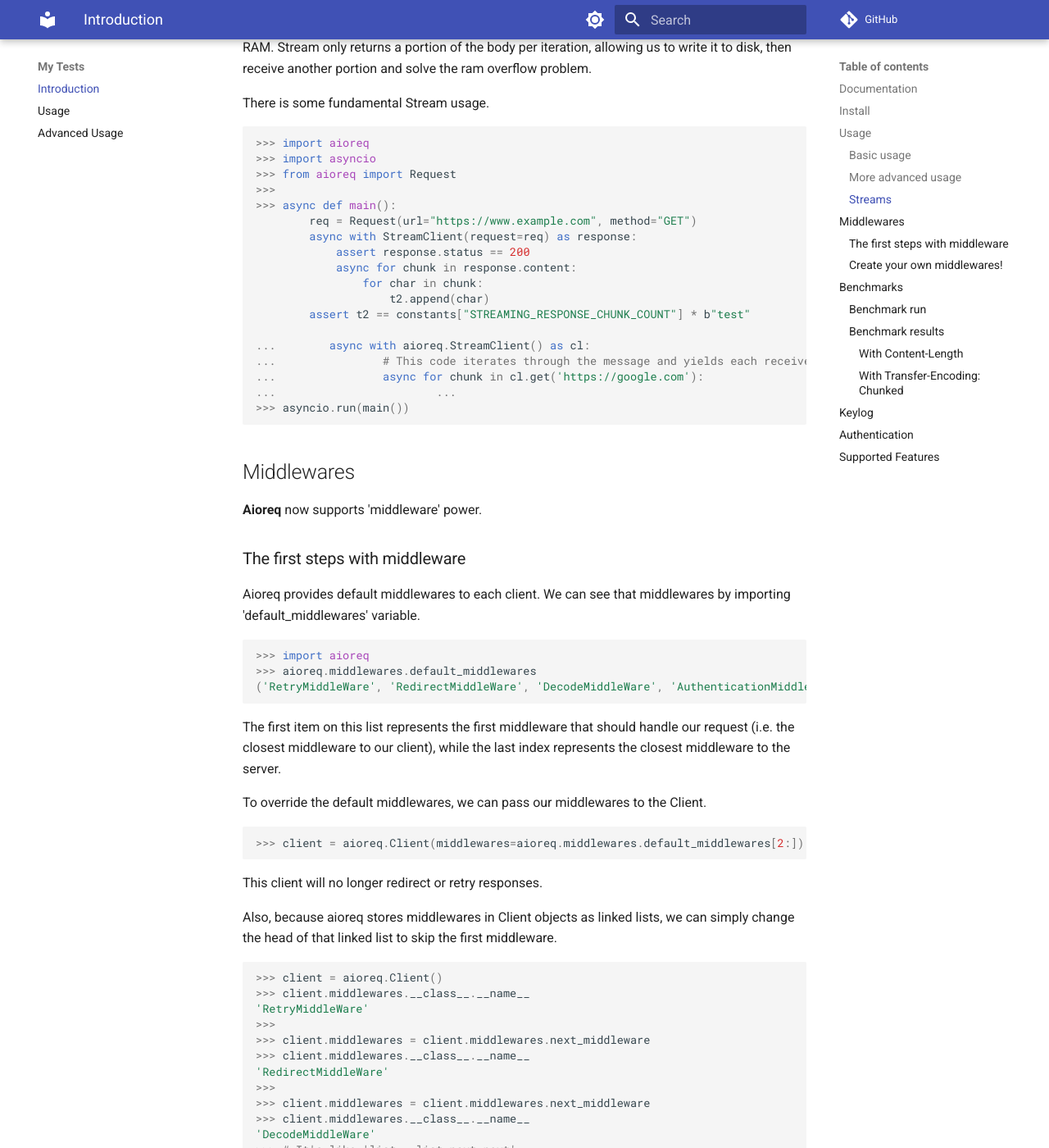
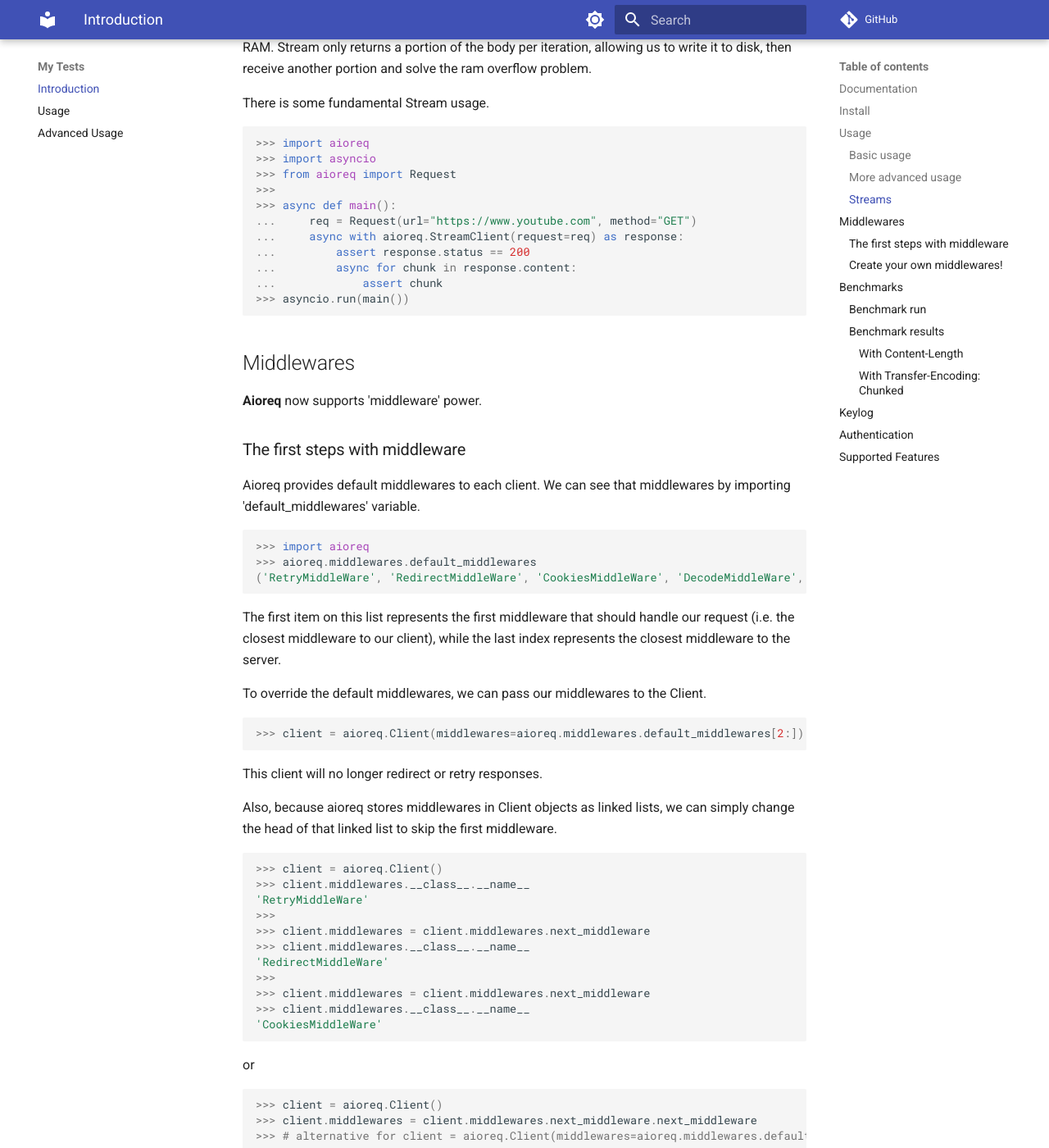
Before and after one commit to karpetrosyan/aioreq, an MkDocs documentation site: the page built from docs/index.md, in a window 1280 px wide and 1400 px high, scrolled down 1931 px. Shown: the whole window at 82% size. Built offline with MkDocs 1.6.1 and Material for MkDocs 9.7.7, drawn with Linux system fonts in a browser that asks for light colours; comment, search, counter and statistics services are not loaded; some of the changed text lies outside the part shown.

Commit message:
Fix documentation tests

````diff
--- a/docs/index.md
+++ b/docs/index.md
@@ -86,18 +86,11 @@
 >>> from aioreq import Request
 >>>
 >>> async def main():
-        req = Request(url="https://www.example.com", method="GET")
-        async with StreamClient(request=req) as response:
-            assert response.status == 200
-            async for chunk in response.content:
-                for char in chunk:
-                    t2.append(char)
-        assert t2 == constants["STREAMING_RESPONSE_CHUNK_COUNT"] * b"test"
-
-...        async with aioreq.StreamClient() as cl:
-...                # This code iterates through the message and yields each received chunk separately.
-...                async for chunk in cl.get('https://google.com'):
-...                        ...
+...     req = Request(url="https://www.youtube.com", method="GET")
+...     async with aioreq.StreamClient(request=req) as response:
+...         assert response.status == 200
+...         async for chunk in response.content:
+...             assert chunk
 >>> asyncio.run(main())
 
 ```
@@ -112,7 +105,7 @@
 ``` python
 >>> import aioreq
 >>> aioreq.middlewares.default_middlewares
-('RetryMiddleWare', 'RedirectMiddleWare', 'DecodeMiddleWare', 'AuthenticationMiddleWare')
+('RetryMiddleWare', 'RedirectMiddleWare', 'CookiesMiddleWare', 'DecodeMiddleWare', 'AuthenticationMiddleWare')
 
 ```
 The first item on this list represents the first middleware that should handle our request (i.e. the closest middleware to our client), while the last index represents the closest middleware to the server.
@@ -138,8 +131,7 @@
 >>>
 >>> client.middlewares = client.middlewares.next_middleware
 >>> client.middlewares.__class__.__name__
-'DecodeMiddleWare'
->>> # It's like 'list = list.next.next',
+'CookiesMiddleWare'
 
 ```
 
````
Also changed, not shown: docs/quickstart.md (+10 -9 lines).
